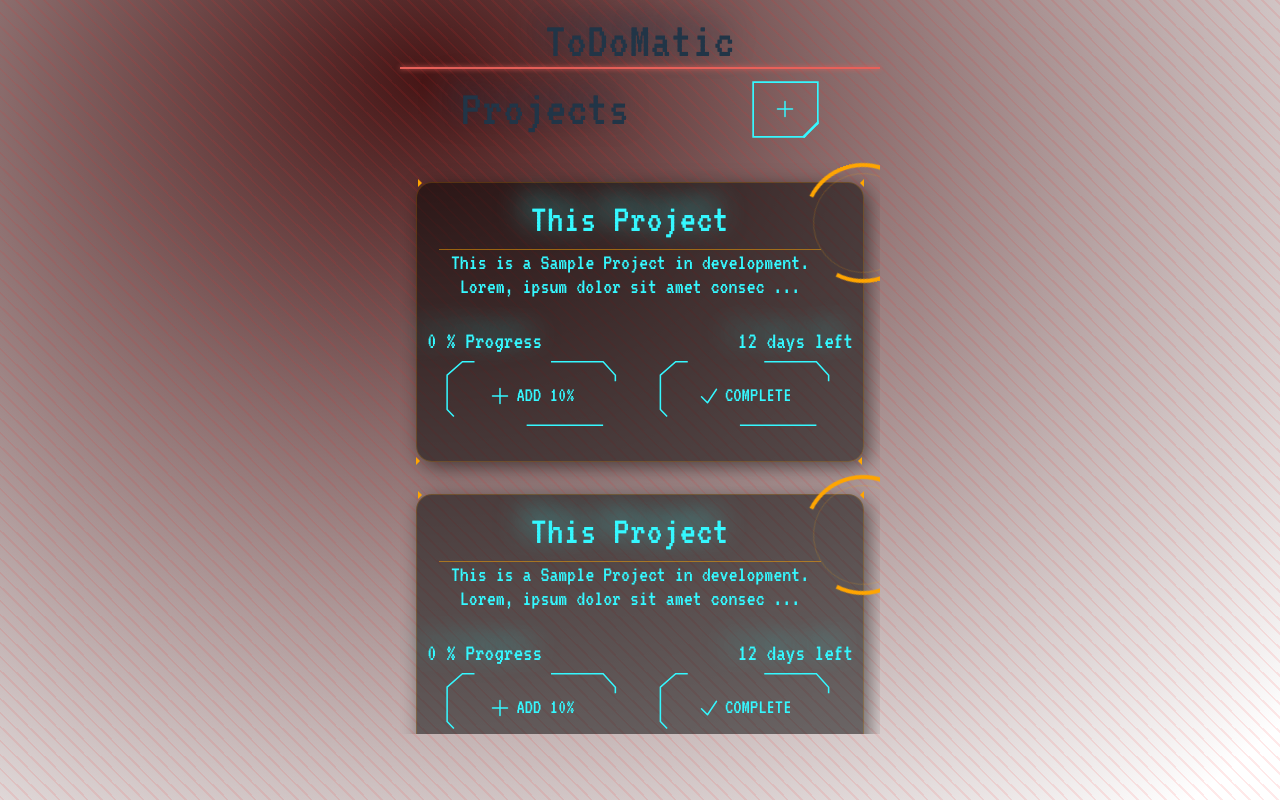
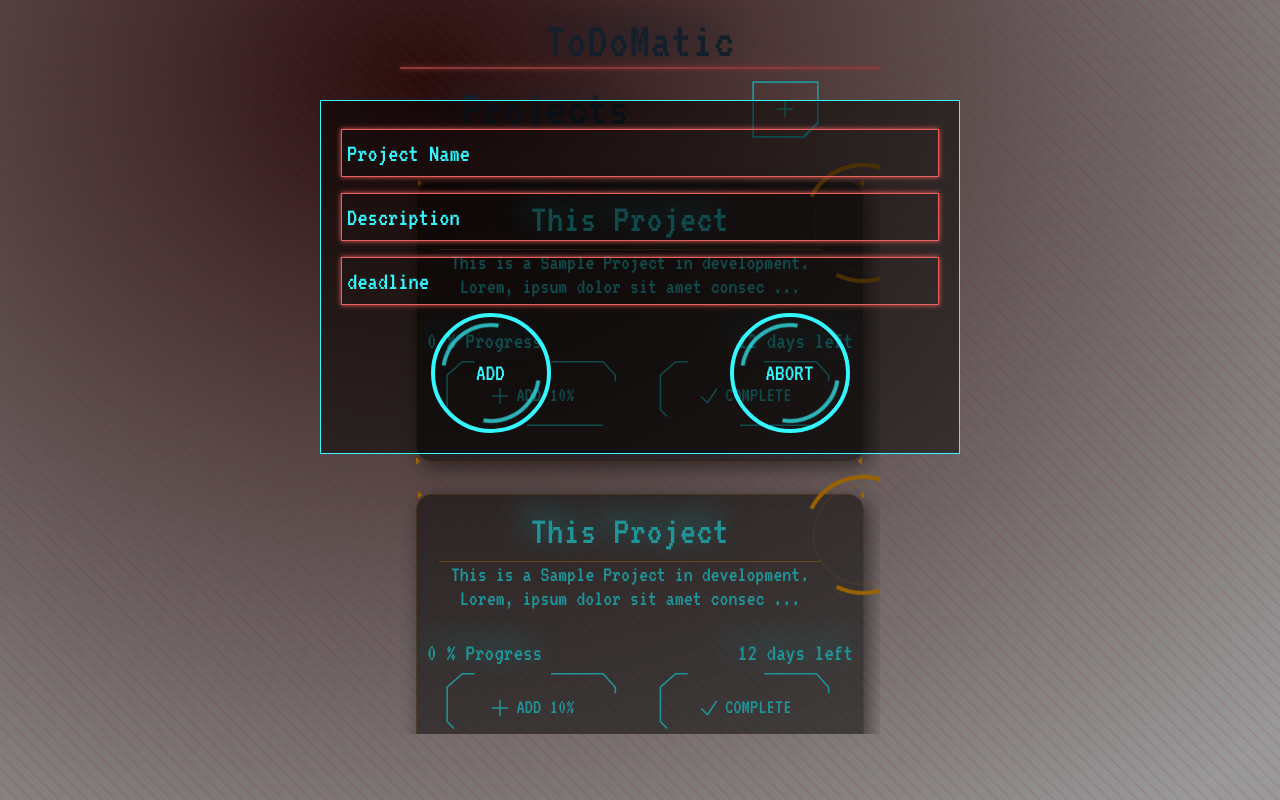
Before and after one commit to UNRIVALLEDKING/ModernTaskManager, a React (Vite) app: page / in a window 1280 px wide. Both pictures are taken after a click on the button 785 px from the left and 109 px from the top of the page. Built offline with nearby package versions, Linux system fonts and the light colour scheme.

Commit message:
added forms

```diff
--- a/src/App.jsx
+++ b/src/App.jsx
@@ -1,16 +1,35 @@
 import { useState } from "react";
 import "./App.css";
 import Card from "./components/card/Card";
+import Form from "./components/form/Form";
 
 function App() {
+  const [form, setForm] = useState(false);
+
+  const openModal = () => {
+    setForm(true);
+  };
+
+  const closeModal = () => {
+    setForm(false);
+    console.log("clsoe");
+  };
+  console.log("form", form);
   return (
     <>
       <div className="line"></div>
       <div className="base -mx-5 sm:m-auto">
+        {form ? (
+          <>
+            <Form form={form} setForm={setForm} closeModal={closeModal} />
+          </>
+        ) : (
+          <></>
+        )}
         <h1 className="header under">ToDoMatic</h1>
         <div className="flex justify-around my-3">
           <h1 className="header">Projects</h1>
-          <button className="bg-transparent add-btn">
+          <button onClick={openModal} className="bg-transparent add-btn">
             <svg
               xmlns="http://www.w3.org/2000/svg"
               fill="none"
--- a/src/components/card/Card.jsx
+++ b/src/components/card/Card.jsx
@@ -31,7 +31,7 @@ export default function Card() {
     <>
       <div className="max-w-md m-auto my-8">
         <div className="rounded-2xl pending-card box">
-          <div class="circle"></div>
+          <div className="circle"></div>
 
           <div className="text-center p-3 sm:pr-8 ">
             <h3 className="text-xl font-bold title pb-4">This Project</h3>
--- /dev/null
+++ b/src/components/form/Form.jsx
@@ -0,0 +1,48 @@
+import React, { useState } from "react";
+import "./form.css";
+
+export default function Form({ form, setForm, closeModal }) {
+  const [date, setDate] = useState("text");
+
+  const addProject = () => {
+    setForm(false);
+  };
+  return (
+    <>
+      <div id="myModal" className="modal" style={{ display: "block" }}>
+        <div className="modal-content w-[80%] sm:w-[50%]">
+          <form>
+            <input
+              type="text"
+              placeholder="Project Name"
+              className="input-field my-2"
+            />
+            <input
+              type="text"
+              placeholder="Description"
+              className="input-field my-2"
+            />
+            <input
+              type={date}
+              onFocus={() => setDate("date")}
+              placeholder="deadline"
+              className="input-field my-2"
+            />
+            <div className="flex justify-around">
+              <div className="circle2">
+                <button onClick={addProject} className="form_btn">
+                  ADD
+                </button>
+              </div>
+              <div className="circle2">
+                <button onClick={closeModal} className="form_btn">
+                  ABORT
+                </button>
+              </div>
+            </div>
+          </form>
+        </div>
+      </div>
+    </>
+  );
+}
--- /dev/null
+++ b/src/components/form/form.css
@@ -0,0 +1,103 @@
+.modal {
+  display: none; /* Hidden by default */
+  position: fixed; /* Stay in place */
+  z-index: 100; /* Sit on top */
+  padding-top: 100px; /* Location of the box */
+  left: 0;
+  top: 0;
+  width: 100%; /* Full width */
+  height: 100%; /* Full height */
+  overflow: auto; /* Enable scroll if needed */
+  background-color: rgb(0, 0, 0); /* Fallback color */
+  background-color: rgba(0, 0, 0, 0.4); /* Black w/ opacity */
+}
+
+/* Modal Content */
+.modal-content {
+  background-color: rgba(0, 0, 0, 0.5);
+  margin: auto;
+  padding: 20px;
+  border: 1px solid #35f8ff;
+}
+
+/* The Close Button */
+.close {
+  color: #aaaaaa;
+  float: right;
+  font-size: 28px;
+  font-weight: bold;
+}
+
+.close:hover,
+.close:focus {
+  color: #000;
+  text-decoration: none;
+  cursor: pointer;
+}
+.input-field {
+  width: 100%;
+  background-color: transparent;
+  min-height: 3rem;
+  font-size: 1.6rem;
+  border: 1px solid #e8615a;
+  box-shadow: 0 0 5px #e8615a;
+  color: #35f8ff;
+  padding: 2px 5px;
+}
+
+.input-field:focus-visible {
+  outline: 2px solid #35f8ff;
+  box-shadow: 0 0 5px #35f8ff;
+}
+
+.input-field::-webkit-input-placeholder {
+  color: #35f8ff;
+}
+
+.input-field:-ms-input-placeholder {
+  color: #35f8ff;
+}
+
+.input-field::placeholder {
+  color: #35f8ff;
+}
+
+.form_btn {
+  background-color: transparent;
+  width: 120px;
+  height: 120px;
+  text-align: center;
+  border-radius: 100%;
+  font-size: 1.5rem;
+  color: #35f8ff;
+  position: relative;
+  top: -4px;
+  left: -4px;
+}
+.form_btn:hover {
+  border: 2px solid #35f8ff;
+  box-shadow: 0 0 5px #35f8ff;
+}
+
+.circle2 {
+  position: relative;
+  width: 120px;
+  height: 120px;
+  border-width: 4px;
+  border-style: solid;
+  border-color: #35f8ff;
+  border-radius: 50%;
+}
+
+.circle2::after {
+  content: "";
+  position: absolute;
+  top: 6px;
+  left: 6px;
+  width: 100px;
+  height: 100px;
+  border: 4px solid;
+  border-color: rgba(53, 248, 255, 0.7) transparent;
+  border-radius: 50%;
+  animation: rotating 2s linear infinite forwards;
+}
```
